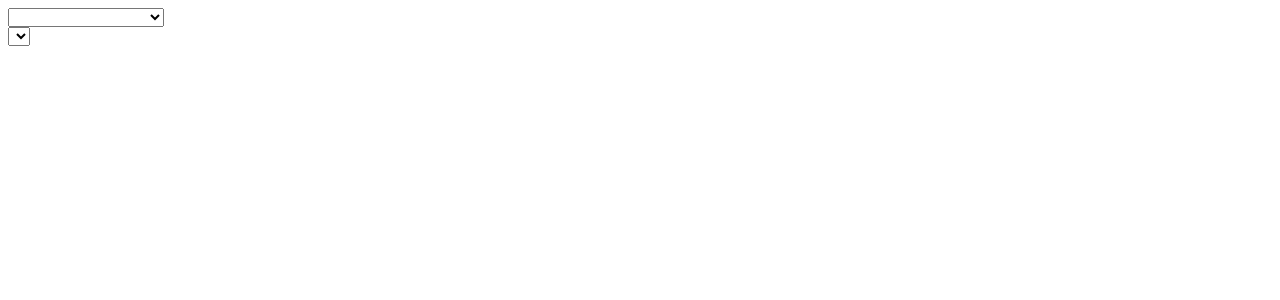
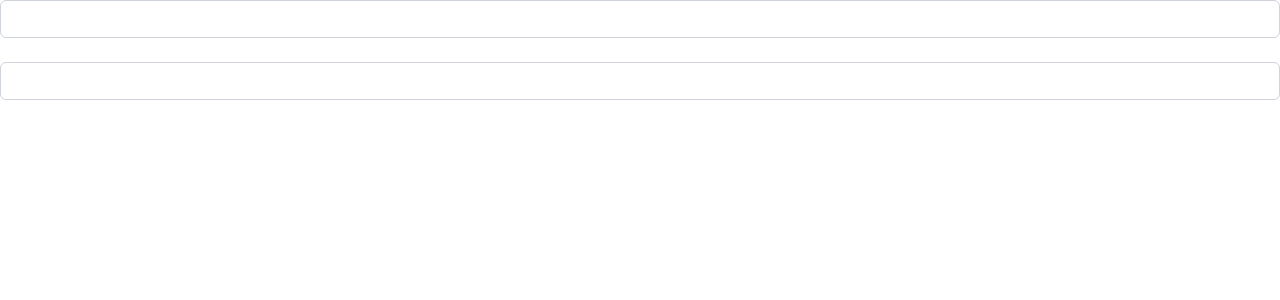
Before and after one commit to bolivar014/dropdown_cascada_angularJS, an Angular app: page / in a window 1280 px wide. Shown: the top 300 px of the page. Built offline with nearby package versions, Linux system fonts and the light colour scheme.

Commit message:
integrando bootstrap al proyecto - asignando clases tipo form-control

```diff
--- a/src/app/components/form/form.component.html
+++ b/src/app/components/form/form.component.html
@@ -1,9 +1,9 @@
-<select name="" id="" [(ngModel)]="selectedCountry.id" (ngModelChange)="onSelect($event)">
+<select name="" id="" [(ngModel)]="selectedCountry.id" (ngModelChange)="onSelect($event)" class="form-control">
     <option *ngFor="let country of countries" value="{{country.id}}">{{country.name}}</option>
 </select>
 
 <br>
 
-<select name="" id="">
+<select name="" id="" class="form-control">
     <option *ngFor="let city of cities" value="{{city.id}}">{{city.name}}</option>
 </select>
--- a/src/index.html
+++ b/src/index.html
@@ -6,8 +6,12 @@
   <base href="/">
   <meta name="viewport" content="width=device-width, initial-scale=1">
   <link rel="icon" type="image/x-icon" href="favicon.ico">
+  <link href="https://cdn.jsdelivr.net/npm/bootstrap@5.2.0/dist/css/bootstrap.min.css" rel="stylesheet" integrity="sha384-gH2yIJqKdNHPEq0n4Mqa/HGKIhSkIHeL5AyhkYV8i59U5AR6csBvApHHNl/vI1Bx" crossorigin="anonymous">
+  <script src="https://cdn.jsdelivr.net/npm/bootstrap@5.2.0/dist/js/bootstrap.bundle.min.js" integrity="sha384-A3rJD856KowSb7dwlZdYEkO39Gagi7vIsF0jrRAoQmDKKtQBHUuLZ9AsSv4jD4Xa" crossorigin="anonymous"></script>
 </head>
 <body>
   <app-root></app-root>
+  <script src="https://cdn.jsdelivr.net/npm/@popperjs/core@2.11.5/dist/umd/popper.min.js" integrity="sha384-Xe+8cL9oJa6tN/veChSP7q+mnSPaj5Bcu9mPX5F5xIGE0DVittaqT5lorf0EI7Vk" crossorigin="anonymous"></script>
+  <script src="https://cdn.jsdelivr.net/npm/bootstrap@5.2.0/dist/js/bootstrap.min.js" integrity="sha384-ODmDIVzN+pFdexxHEHFBQH3/9/vQ9uori45z4JjnFsRydbmQbmL5t1tQ0culUzyK" crossorigin="anonymous"></script>
 </body>
 </html>
```
